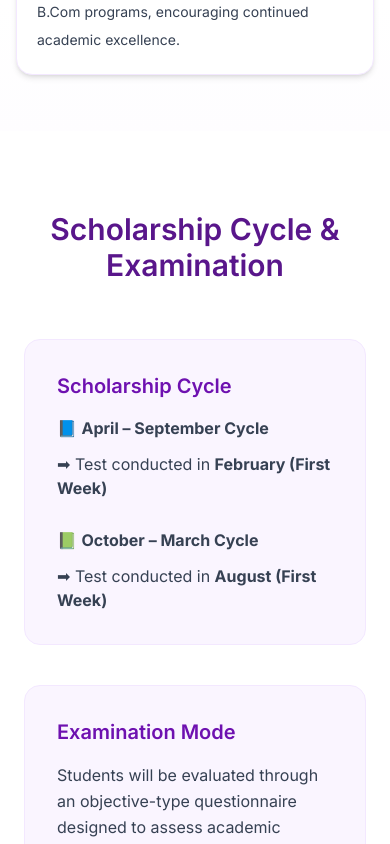
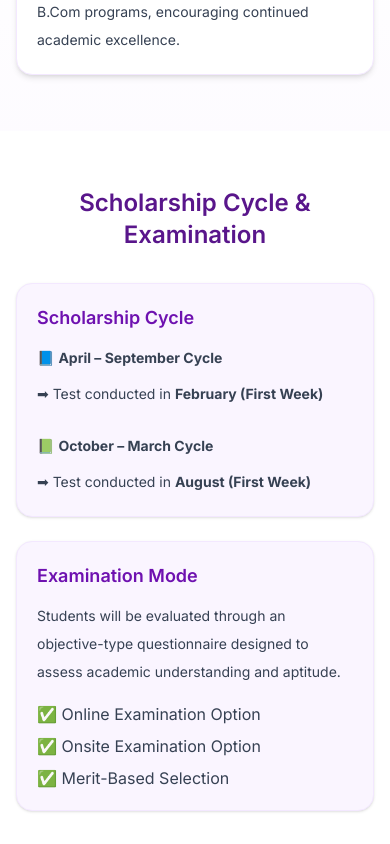
Before and after one commit to PathakAnshika/ShivTempleWebsite, a Next.js app: page /scholarship in a window 390 px wide. Shown: the part 1560-2404 px from the top of the page. Built offline with nearby package versions, Linux system fonts and the light colour scheme.

Commit message:
Upgrade Next.js to fix security vulnerability

```diff
--- a/app/scholarship/page.jsx
+++ b/app/scholarship/page.jsx
@@ -207,22 +207,23 @@ export default function ScholarshipPage() {
       </section>
 
       {/* CYCLE + TEST */}
-      <section className="bg-white py-20 px-6">
+      <section className="bg-white py-14 sm:py-20 px-4 sm:px-6">
         <div className="max-w-6xl mx-auto">
 
-          <h2 className="text-3xl font-semibold text-purple-900 text-center mb-14">
+         <h2 className="text-2xl sm:text-3xl font-semibold text-purple-900 text-center mb-8 sm:mb-14"
+>
   Scholarship Cycle & Examination
 </h2>
 
-          <div className="grid md:grid-cols-2 gap-10">
+          <div className="grid grid-cols-1 md:grid-cols-2 gap-6 sm:gap-10">
 
             {/* Cycle */}
-            <div className="bg-purple-50 p-8 rounded-2xl border border-purple-100">
-              <h3 className="text-xl font-semibold text-purple-800 mb-4">
+            <div className="bg-purple-50 p-5 sm:p-8 rounded-2xl sm:rounded-3xl border border-purple-100 shadow-sm">
+              <h3
+  className="text-lg sm:text-xl font-semibold text-purple-800 mb-3 sm:mb-4 ">
   Scholarship Cycle
 </h3>
-
-              <ul className="space-y-3 text-gray-700">
+              <ul className="space-y-2 sm:space-y-3 text-sm sm:text-base text-gray-700 leading-7">
                 <li>📘 <strong>April – September Cycle</strong></li>
                 <li>➡ Test conducted in <strong>February (First Week)</strong></li>
 
@@ -232,12 +233,12 @@ export default function ScholarshipPage() {
             </div>
 
             {/* Test Mode */}
-            <div className="bg-purple-50 p-8 rounded-2xl border border-purple-100">
-              <h3 className="text-xl font-semibold text-purple-800 mb-4">
+            <div className="bg-purple-50 p-5 sm:p-8 rounded-2xl sm:rounded-3xl border border-purple-100 shadow-sm">
+              <h3 className="text-lg sm:text-xl font-semibold text-purple-800 mb-3 sm:mb-4">
   Examination Mode
 </h3>
 
-              <p className="text-gray-700 leading-relaxed mb-4">
+              <p className="text-gray-700 text-sm sm:text-base leading-7 mb-4 ">
                 Students will be evaluated through an objective-type questionnaire
                 designed to assess academic understanding and aptitude.
               </p>
```
Lines whose indentation alone changed are shown as unchanged.
